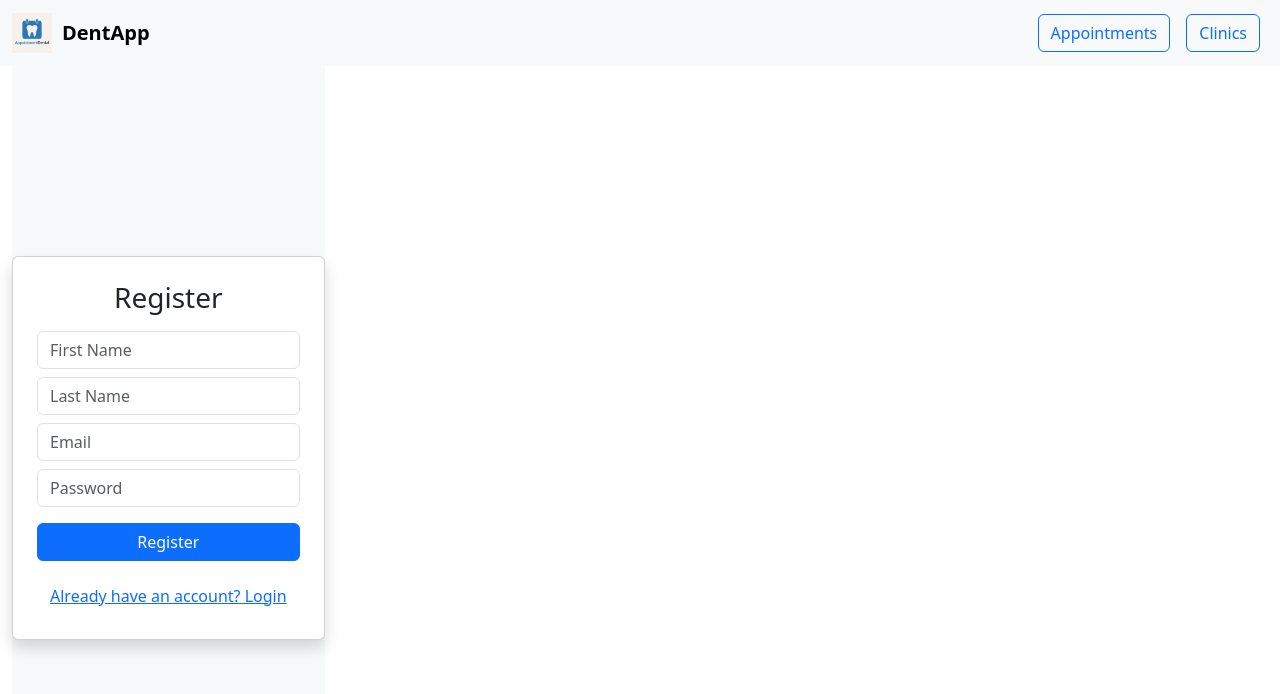
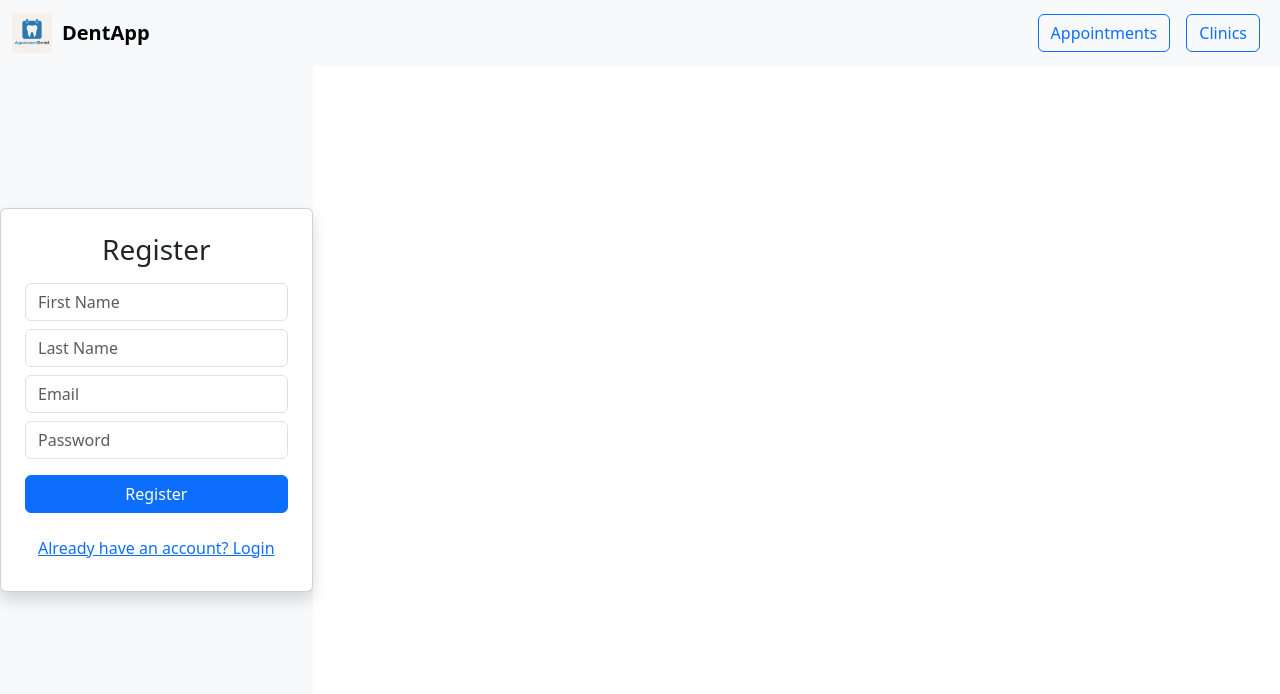
Before and after one commit to Vladeco01/dentapp-front, a React (Vite) app: page /authenticate in a window 1280 px wide. Shown: the top 694 px of the page. Built offline with nearby package versions, Linux system fonts and the light colour scheme.

Commit message:
Update App.jsx

```diff
--- a/src/App.jsx
+++ b/src/App.jsx
@@ -1,19 +1,19 @@
 import { BrowserRouter as Router, Routes, Route } from "react-router-dom";
 import Navbar from "./components/Navbar";
 import AuthenticationPage from "./components/AuthenticationPage";
+import AppointmentsPage from "./components/AppointmentsPage";
 
 function App() {
   return (
     <Router>
       <Navbar />
-      <div className="container mt-5">
-        <Routes>
-          <Route path="/authenticate" element={<AuthenticationPage />} />
-          <Route path="/appointments" element={<div>Appointments Page</div>} />
-          <Route path="/clinics" element={<div>Clinics Page</div>} />
+          <Routes>
+            <Route path="/authenticate" element={<AuthenticationPage />} />
+            <Route path="/appointments" element={<AppointmentsPage />} />
+           <Route path="/clinics" element={<div>Clinics Page</div>} />
         </Routes>
-      </div>
-    </Router>
+</Router>
+
   );
 }
 
```
